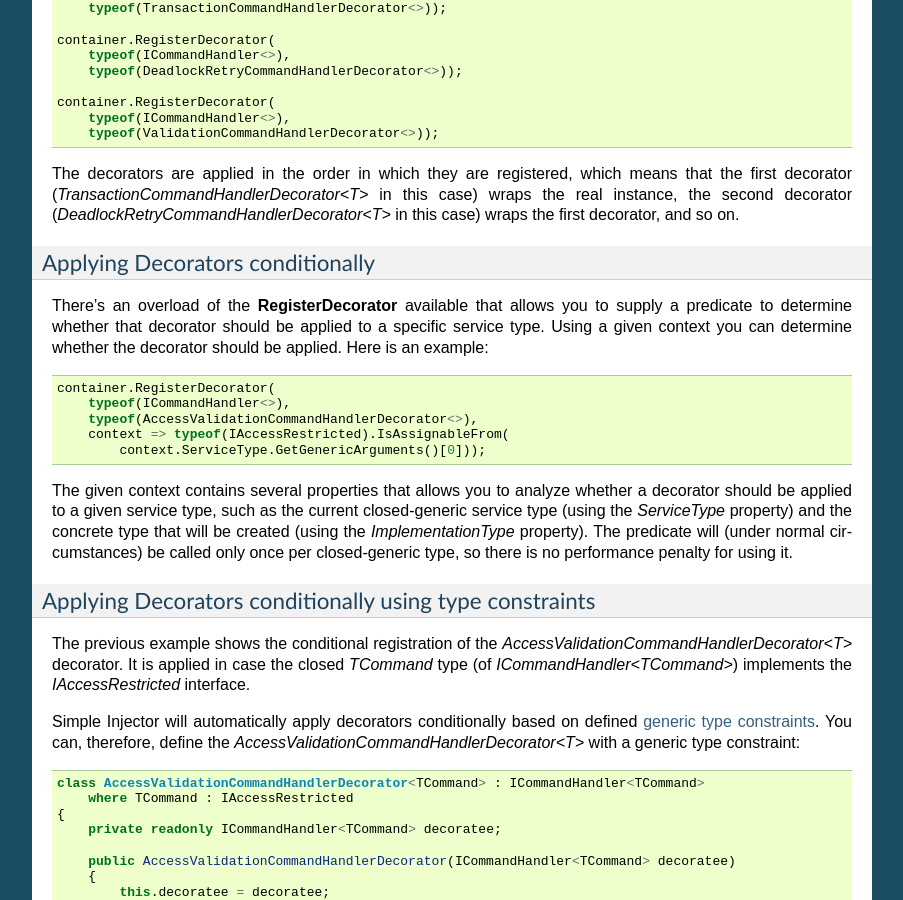
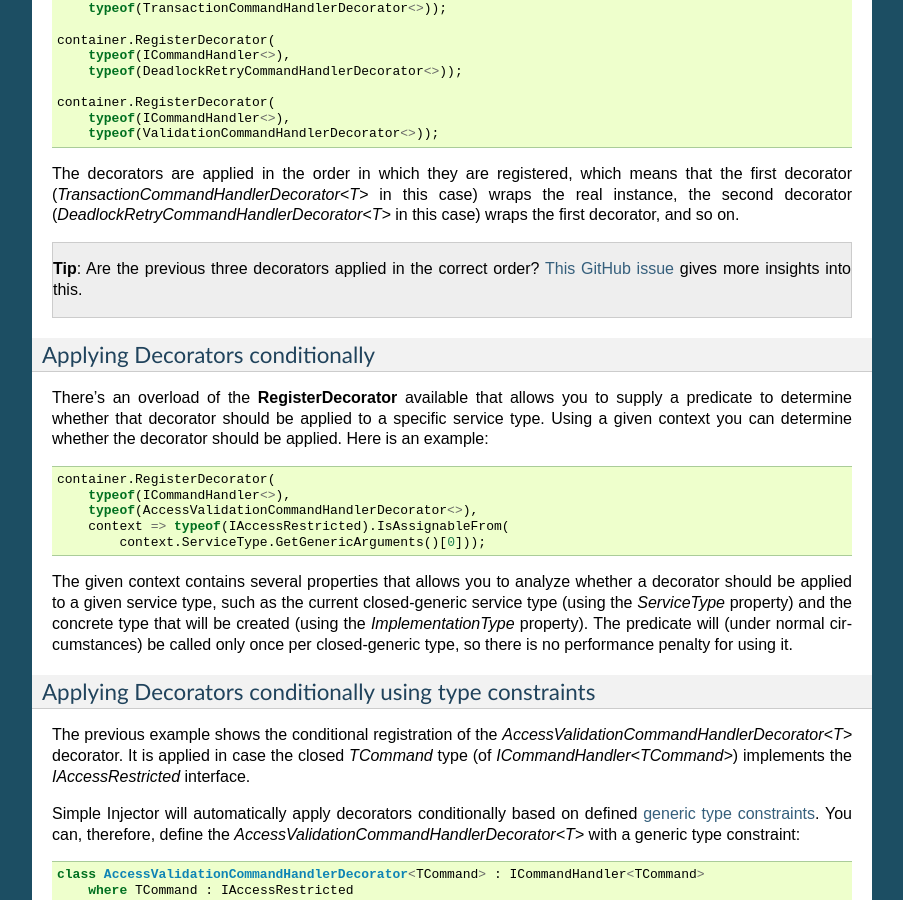
Before and after one commit to simpleinjector/Documentation, a Sphinx documentation site: the page built from source/aop.rst, in a window 1280 px wide and 900 px high, scrolled down 1838 px. Shown: the whole window, without its empty margins (198-1101 px from the left). Built offline with Sphinx 7.4.7, drawn with Linux system fonts in a browser that asks for light colours.

Commit message:
Tip added about order of decorators to AOP section.

```diff
--- a/source/aop.rst
+++ b/source/aop.rst
@@ -100,6 +100,11 @@ Multiple decorators can be wrapped by calling the **RegisterDecorator** method m
         typeof(ValidationCommandHandlerDecorator<>));
 
 The decorators are applied in the order in which they are registered, which means that the first decorator (*TransactionCommandHandlerDecorator<T>* in this case) wraps the real instance, the second decorator (*DeadlockRetryCommandHandlerDecorator<T>* in this case) wraps the first decorator, and so on.
+
+.. container:: Note
+
+    **Tip**: Are the previous three decorators applied in the correct order? `This GitHub issue <https://github.com/simpleinjector/Documentation/issues/111/>`_ gives more insights into this.
+
 
 .. _Applying-decorators-conditionally:
 
```
